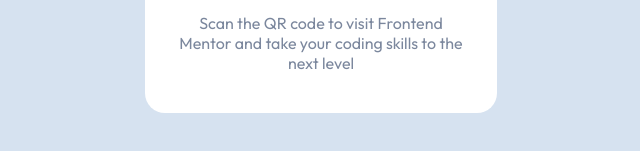
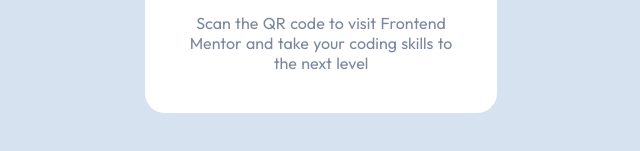
Before and after one commit to ratsagi/qr-code-component-fem, a plain HTML site: page index.html in a window 1280 px wide. Shown: the part 555-706 px from the top of the page, 319-959 px from the left. Drawn offline with Linux system fonts and the light colour scheme.

Commit message:
added word-spacing on paragraph

```diff
--- a/style.css
+++ b/style.css
@@ -46,6 +46,7 @@ h1{
 p{
     color: var(--greyishBlue);
     font-weight: 400;
+    word-spacing: 0.0625rem;
 }
 h1,p{
     text-align: center;
```
